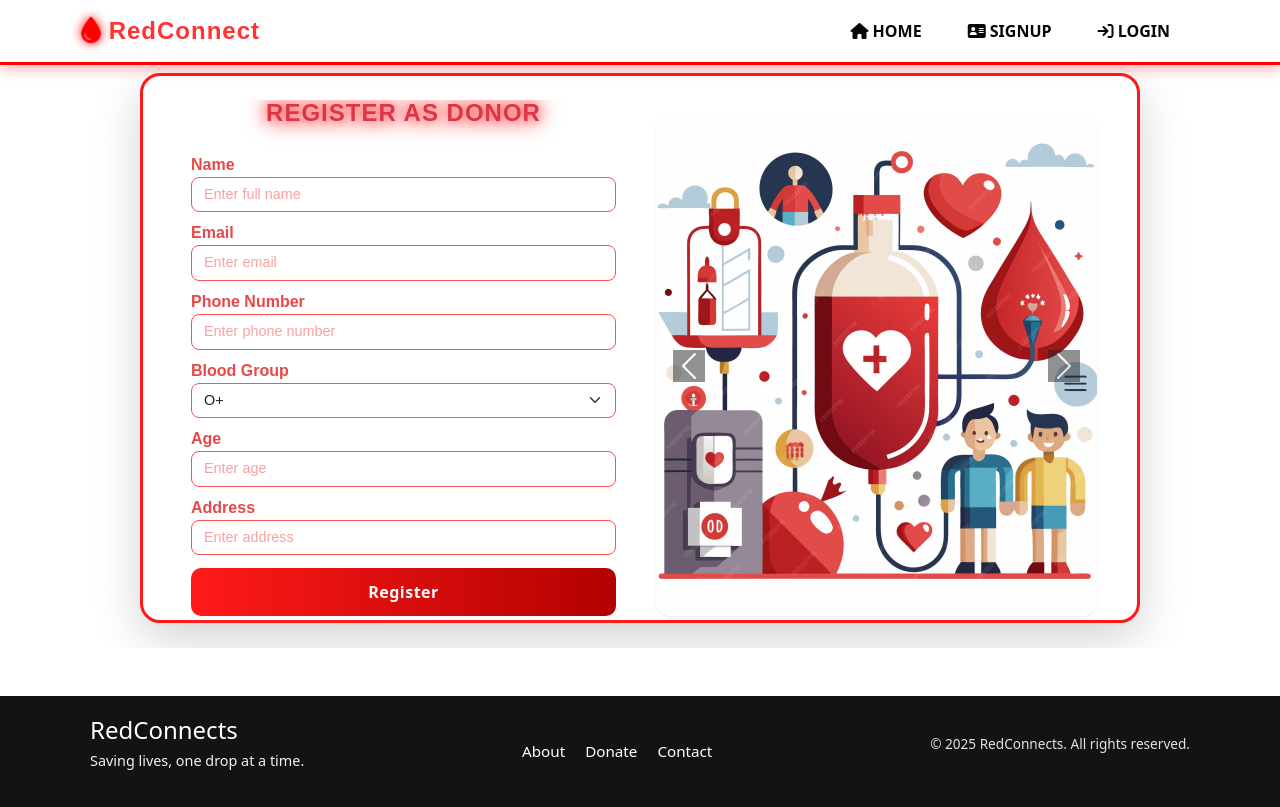
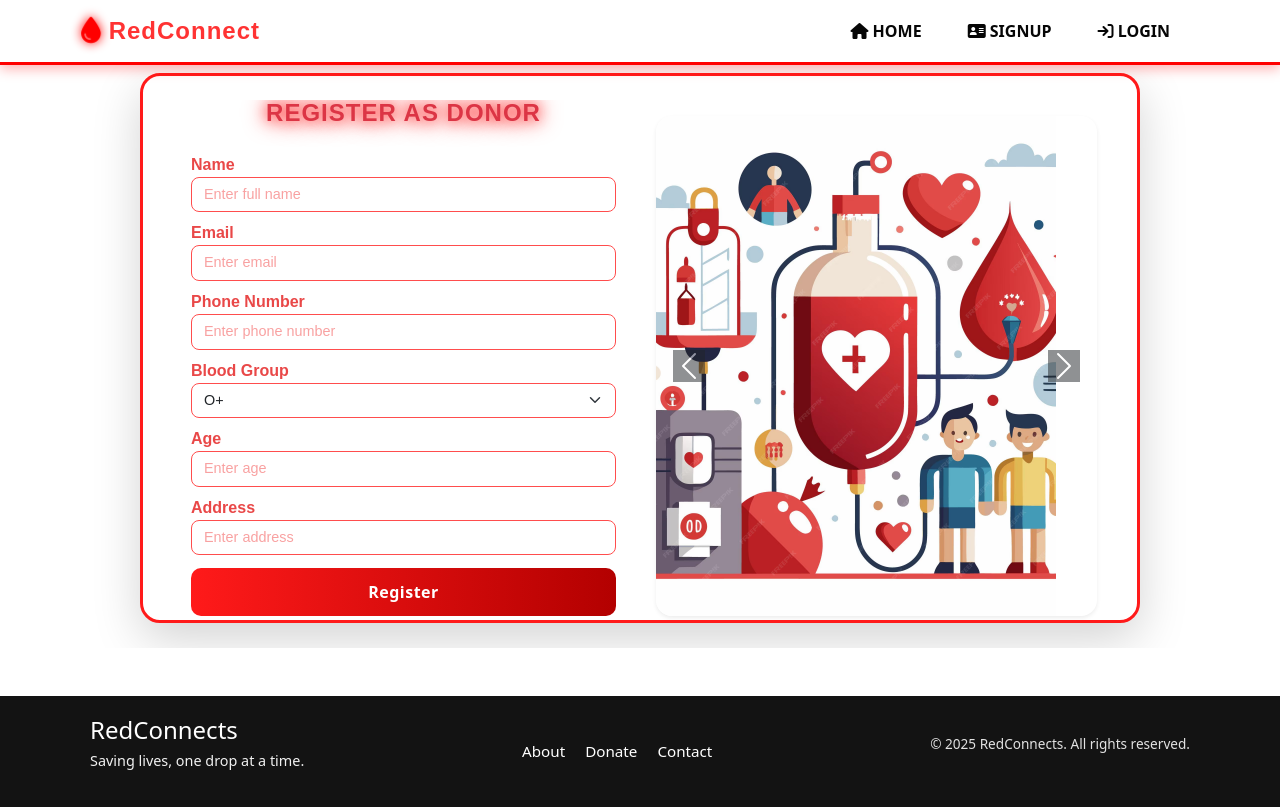
Before and after one commit to abhinaya3018-hue/groupproject, a React (Vite) app in the folder FRONTEND/my-react-app/: page /register in a window 1280 px wide. Built offline with nearby package versions, Linux system fonts and the light colour scheme.

Commit message:
modify homepage

```diff
--- a/FRONTEND/my-react-app/src/pages/home.jsx
+++ b/FRONTEND/my-react-app/src/pages/home.jsx
@@ -109,7 +109,7 @@ const Home = () => {
     <div className="home-container">
       {/* Navbar */}
       <nav className="hero-nav" id="id10">
-        <h2>Welcome, {username}</h2>
+        <h2>Welcome, {username} </h2>
         <div>
           <Link to="/donors" className="nav-link" id="don">
             Donors
--- a/FRONTEND/my-react-app/src/pages/register.css
+++ b/FRONTEND/my-react-app/src/pages/register.css
@@ -124,7 +124,7 @@ h3 {
 
 .carousel-inner img {
   height: 500px; /* perfectly fits card height */
-  width: 100%;
+  width: 400px;
   object-fit: cover;
   border-radius: 0;
   transition: transform 1s ease;
```
